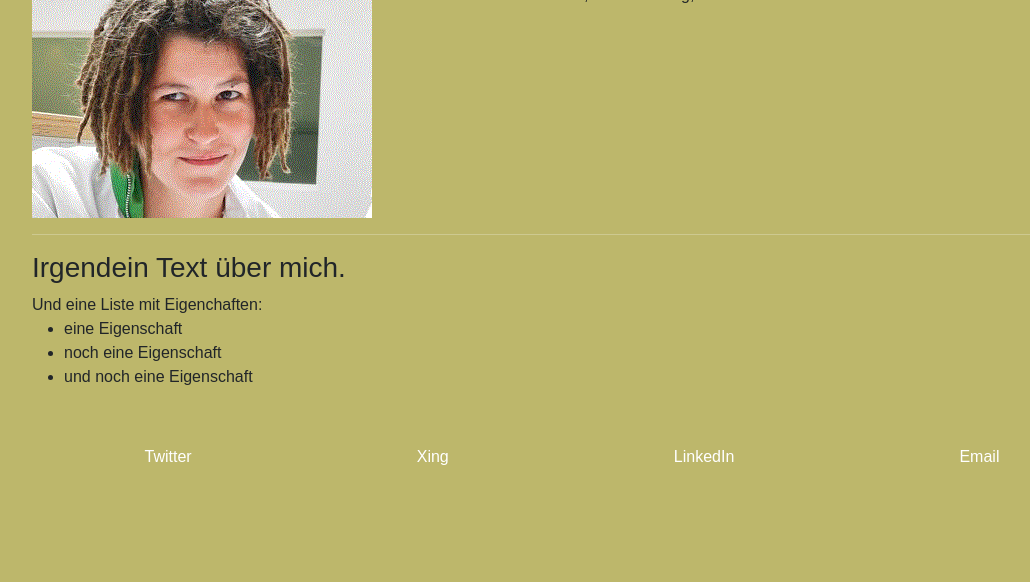
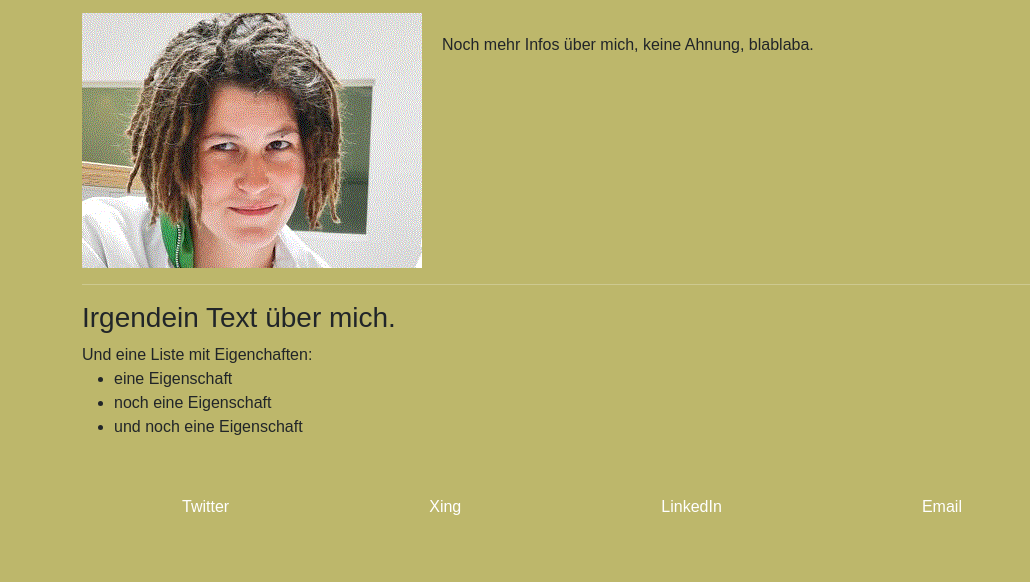
Before and after one commit to msirisko/portfolio, a plain HTML site: page index.html in a window 1280 px wide. Shown: the part 218-800 px from the top of the page, without its empty margins (68-1098 px from the left). Drawn offline with nearby package versions, Linux system fonts and the light colour scheme.

Commit message:
Update style.css

```diff
--- a/style.css
+++ b/style.css
@@ -1,9 +1,9 @@
 body {
     background-color: darkkhaki;
     font-family: Arial, Tahoma, serif;
-    margin-top: 100px;
-    margin-left: 100px;
-    margin-right: 100px;
+    margin-top: 150px;
+    margin-left: 150px;
+    margin-right: 150px;
 }
 a {
     text-decoration: none;
```
